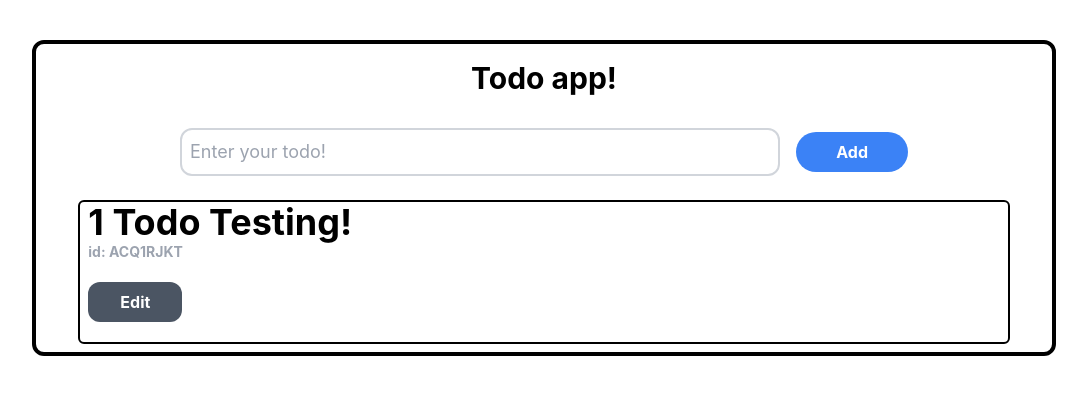
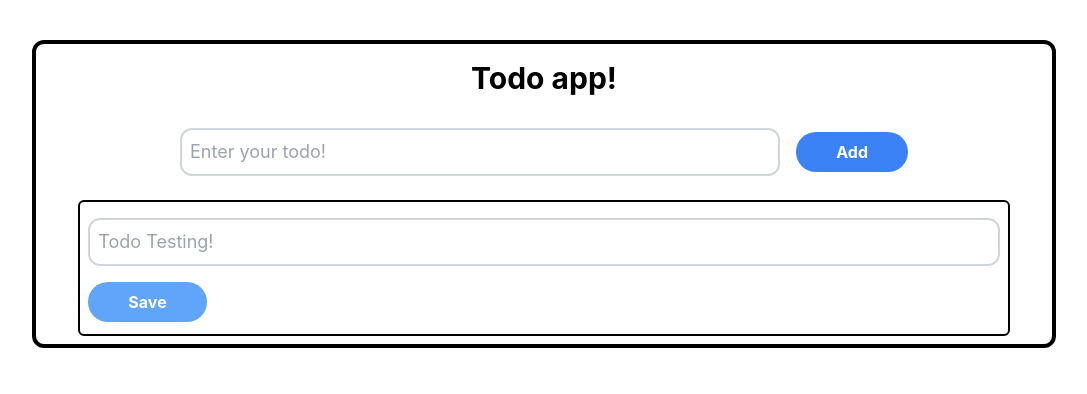
Before and after one commit to JhonMohonrey/Todo-v1, a React (Vite) app: page / in a window 1280 px wide. Both pictures are taken after a click on the button "Edit". Shown: the top 394 px of the page, without its empty margins (96-1183 px from the left). Built offline with nearby package versions, Linux system fonts and the light colour scheme.

Commit message:
Updated 4

```diff
--- a/src/Todo.jsx
+++ b/src/Todo.jsx
@@ -70,33 +70,63 @@ function Todo(props) {
     }
 
     //Function for edit
-    const editTodo = (id) => {
+    let [newEditTodo, setNewEditTodo] = React.useState("")
+    const newEdit = (event) => {
+        setNewEditTodo(event.target.value)
+    }
+
+    const EditAndSave = (id) => {
+        console.log("xxxx", dataTodo)
+
         setTodo(data => {
             return data.map(prev => {
+                let x = newEditTodo.trim() ? newEditTodo : prev.todo
+
+                console.log("s",newEditTodo.trim())
+                console.log("x Result", x)
+                console.log("meow", !dataTodo.has(x))
+
                 return prev.id === id ?
                 {
                     ...prev,
+                    todo: !dataTodo.has(x) ? x : prev.todo,
                     editState: !prev.editState,
                 } : prev
             })
         })
     }
 
-    console.log("state ", todo)
+    //Function for delete
+    const deleteBtn = (id) => {
+        console.log("Delete", dataTodo)
+        setTodo(prev => {
+            return prev.filter(data => {
+                dataTodo.delete(data.todo)
+                return data.id === id ? null : data
+            })
+        })
+        // console.log("deh", [...dataTodo])
+
+    }
+    // console.log("state ", todo)
 
     const addBtn = (btnType, id) => {
         if (btnType === 1) {
             addingTodo()
         } else if (btnType === 2) {
-            editTodo(id)
+            EditAndSave(id)
+        } else {
+            deleteBtn(id)
         }
     }
 
     //True is for Id False is For String
     duplicate(todo, generatedIDs, true)
     duplicate(todo, dataTodo, false)
-    console.log("xxx", generatedIDs)
-    console.log("yyy", dataTodo)
+    // console.log("xxx", generatedIDs)
+    // console.log("yyy", dataTodo)
+
+    let btnDefault = ` text-xs sm:text-base py-2  px-6 sm:px-10 rounded-full font-bold mb-3`
 
     return (
         <div className='border-4 border-black w-11/12 sm:w-4/5 max-w-screen-2xl flex flex-col items-center rounded-xl'>
@@ -117,10 +147,25 @@ function Todo(props) {
 
             {todo.map((data, i) => {
                 return <div key={i} className='w-11/12 px-2 border-2 border-black my-2 rounded-md'>
-                    <h1 className='text-xl sm:text-4xl font-bold'>{i += 1} {data.todo}</h1>
-                    <h1 className='text-sm text-gray-400 font-bold'>id: {data.id}</h1>
+                    {
+                        data.editState ?
+                        <>
+                            <input
+                            className='border-2 border-gray-300 p-2  text-sm sm:text-lg my-4 w-full rounded-xl'
+                            onChange={newEdit}
+                            type="text" placeholder={`${data.todo}`} />
 
-                    <button className='bg-gray-600 text-white text-xs sm:text-base py-2  px-4 sm:px-8 rounded-xl font-bold my-5' onClick={() => addBtn(2, data.id)}>Edit</button>
+                            <button className={`${btnDefault} font-black bg-blue-400 text-white`} onClick={() => addBtn(2, data.id)} >Save</button>
+                        </> :
+                        <>
+                            <h1 className='text-xl sm:text-4xl font-bold'>{i += 1} {data.todo}</h1>
+                            <h1 className='text-sm text-gray-400 font-bold'>id: {data.id}</h1>
+
+                            <button className='bg-gray-600 text-white text-xs sm:text-base py-2  px-4 sm:px-8 rounded-xl font-bold my-5' onClick={() => addBtn(2, data.id)}>Edit</button>
+
+                            <button className='bg-red-600 ml-2 text-white text-xs sm:text-base py-2  px-4 sm:px-8 rounded-xl font-bold my-5' onClick={() => addBtn(3, data.id)}>Delete</button>
+                        </>
+                    }
                 </div>
             })}
         </div>
```
